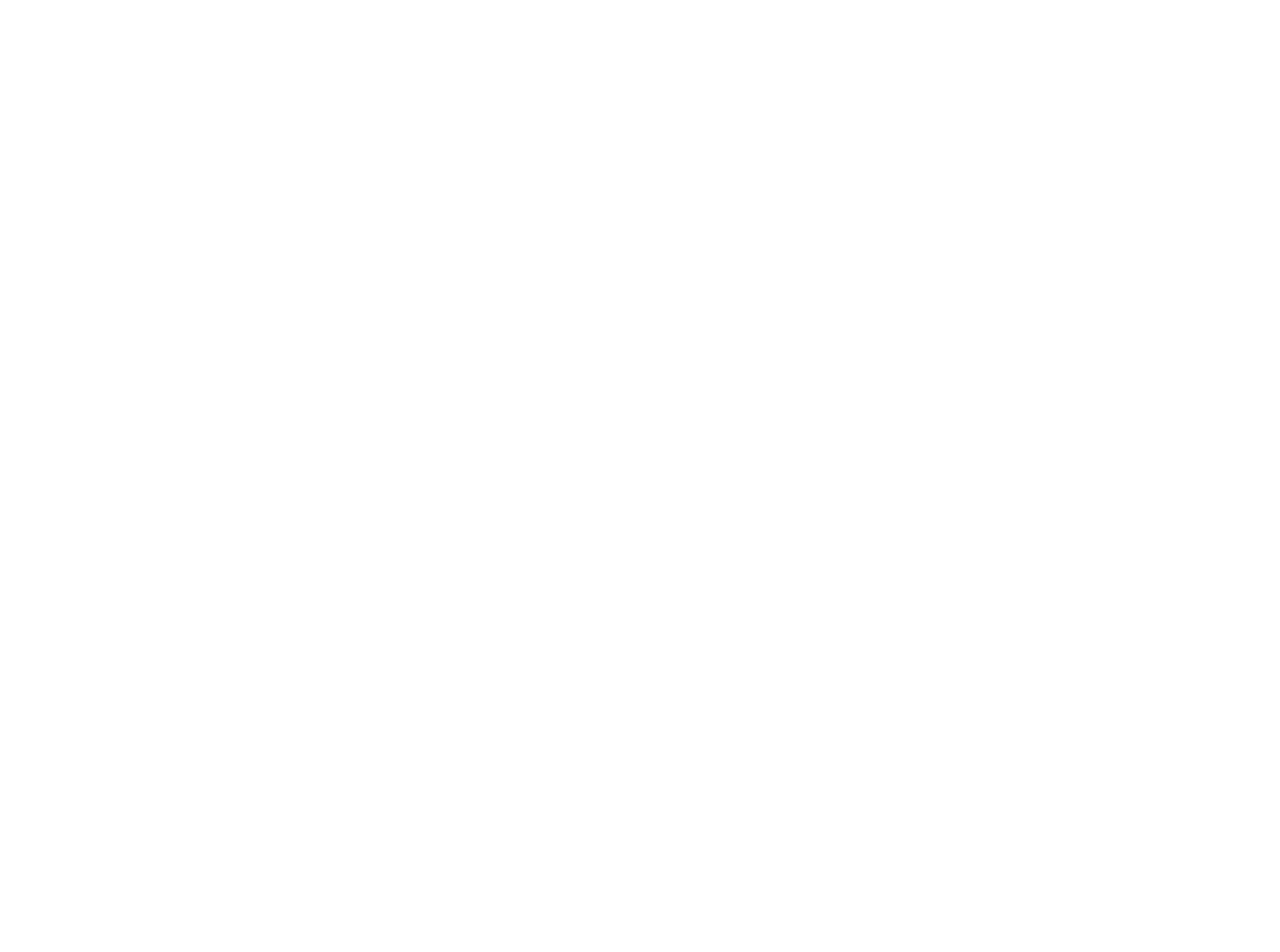
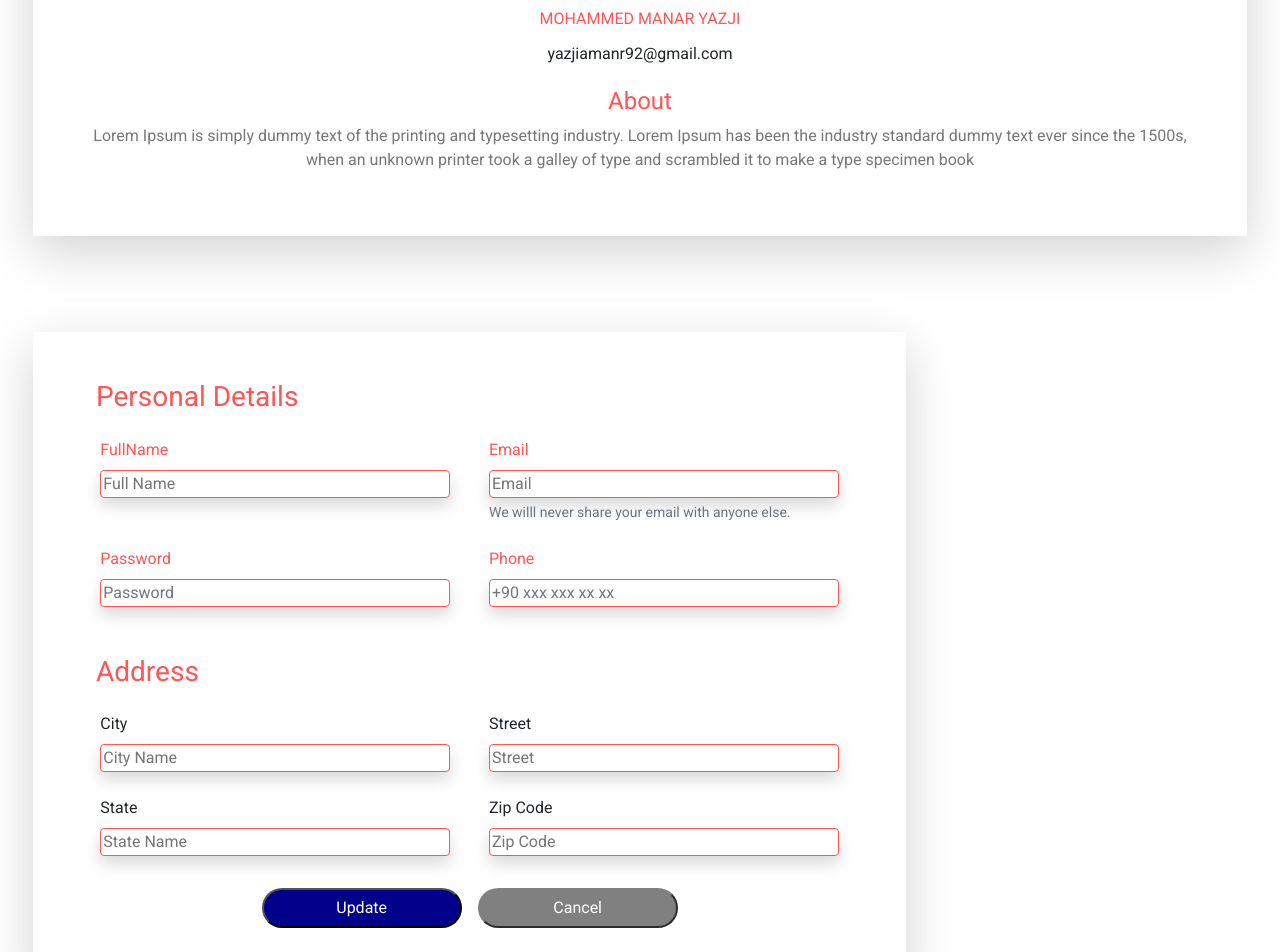
Before and after one commit to ReCoded-Org/capstone-turkey-animal-adoption, a React (Create React App) app: page / in a window 1280 px wide. Shown: the part 600-1552 px from the top of the page. Before the commit the page ends 800 px from the top, so only its background shows below. Built offline with nearby package versions, Linux system fonts and the light colour scheme.

Commit message:
creat presonal details

```diff
--- a/src/App.js
+++ b/src/App.js
@@ -5,6 +5,7 @@ import NavBar from "./components/NavBar/NavBar";
 import "bootstrap/dist/css/bootstrap.min.css";
 import "./App.css";
 import Footer from "./components/Footer/Footer";
+import PersonalDetails from "./components/PersonalDetails/PersonalDetails";
 
 function App() {
   return (
@@ -12,6 +13,7 @@ function App() {
       <Route path="/" component={NavBar} />
       <Route exact path="/" component={Homepage} />
       <Route path="/" component={Footer} />
+      <Route path="/" component={PersonalDetails} />
     </Router>
   );
 }
--- /dev/null
+++ b/src/Components/PersonalDetails/PersonalDetails.js
@@ -0,0 +1,201 @@
+/* eslint-disable jsx-a11y/label-has-associated-control */
+import React from "react";
+import { Container } from "react-bootstrap";
+import Person from "./person.png";
+
+const PersonalDetails = () => {
+  return (
+    <div className="row">
+      <div className="col w-25 p-5 d-flex flex-column align-items-center m-5 shadow-lg ">
+        <img
+          src={Person}
+          alt="userPhoto"
+          width="120"
+          height="120"
+          className="align-items-center mb-4"
+        />
+        <h6
+          className="align-items-center mb-2 text-uppercase"
+          style={{ color: "#FF5555" }}
+        >
+          Mohammed Manar Yazji
+        </h6>
+        <h6 className="align-items-center mb-4 mt-2 font-weight-light">
+          yazjiamanr92@gmail.com
+        </h6>
+        <h4 className="align-items-center mb-2" style={{ color: "#FF5555" }}>
+          About
+        </h4>
+        <p className="text-center" style={{ color: "#777777" }}>
+          Lorem Ipsum is simply dummy text of the printing and typesetting
+          industry. Lorem Ipsum has been the industry standard dummy text ever
+          since the 1500s, when an unknown printer took a galley of type and
+          scrambled it to make a type specimen book
+        </p>
+      </div>
+
+      <form className="col-8 w-75 p-5 d-flex flex-column align-items-center m-5 shadow-lg">
+        <Container>
+          <h3 style={{ color: "#FF5555" }}>Personal Details</h3>
+
+          <div className="row d-flex justify-content-around mt-4 ">
+            <div>
+              <label style={{ color: "#FF5555" }}>FullName</label>
+              <br />
+              <input
+                placeholder="Full Name"
+                type="text"
+                style={{
+                  width: 350,
+                  border: "0.5px solid",
+                  color: "#FF5555",
+                }}
+                className="shadow rounded"
+              />
+            </div>
+
+            <div>
+              <label style={{ color: "#FF5555" }}>Email</label>
+              <br />
+              <input
+                placeholder="Email"
+                type="Email"
+                style={{ width: 350, border: "0.5px solid", color: "#FF5555" }}
+                className="shadow rounded"
+              />
+              <br />
+              <small id="emailHelp" className="form-text text-muted">
+                We willl never share your email with anyone else.
+              </small>
+            </div>
+          </div>
+
+          <div className="row d-flex justify-content-around mt-4">
+            <div className="">
+              <label style={{ color: "#FF5555" }}>Password</label>
+              <br />
+              <input
+                placeholder="Password"
+                type="password"
+                style={{
+                  width: 350,
+                  border: "0.5px solid",
+                  color: "#FF5555",
+                }}
+                className="shadow rounded"
+              />
+            </div>
+
+            <div>
+              <label style={{ color: "#FF5555" }}>Phone</label>
+              <br />
+              <input
+                placeholder="+90 xxx xxx xx xx"
+                type="Number"
+                style={{
+                  width: 350,
+                  border: "0.5px solid",
+                  color: "#FF5555",
+                }}
+                className="shadow rounded"
+              />
+            </div>
+          </div>
+
+          <div className="mt-5">
+            <h3 style={{ color: "#FF5555" }}>Address</h3>
+            <div className="row d-flex justify-content-around mt-4 ">
+              <div>
+                <label>City</label>
+                <br />
+                <input
+                  placeholder="City Name"
+                  type="text"
+                  style={{
+                    width: 350,
+                    border: "0.5px solid",
+                    color: "#FF5555",
+                  }}
+                  className="shadow rounded"
+                />
+              </div>
+              <div>
+                <label>Street</label>
+                <br />
+                <input
+                  placeholder="Street"
+                  type="text"
+                  style={{
+                    width: 350,
+                    border: "0.5px solid",
+                    color: "#FF5555",
+                  }}
+                  className="shadow rounded"
+                />
+              </div>
+            </div>
+            <div className="row d-flex justify-content-around mt-4 ">
+              <div>
+                <label>State</label>
+                <br />
+                <input
+                  placeholder="State Name"
+                  type="text"
+                  style={{
+                    width: 350,
+                    border: "0.5px solid",
+                    color: "#FF5555",
+                  }}
+                  className="shadow rounded"
+                />
+              </div>
+              <div>
+                <label>Zip Code</label>
+                <br />
+                <input
+                  placeholder="Zip Code"
+                  type="text"
+                  style={{
+                    width: 350,
+                    border: "0.5px solid",
+                    color: "#FF5555",
+                  }}
+                  className="shadow rounded"
+                />
+              </div>
+            </div>
+            <div className="row d-flex mt-4 justify-content-center">
+              <input
+                className="m-2 "
+                type="submit"
+                value="Update"
+                style={{
+                  background: "#00008B",
+                  color: "white",
+                  width: 200,
+                  height: 40,
+                  borderRadius: "40px",
+                }}
+              />
+              <input
+                className="m-2 "
+                type="submit"
+                value="Cancel"
+                style={{
+                  background: "gray",
+                  color: "white",
+                  width: 200,
+                  height: 40,
+                  borderRadius: "40px",
+                  borderColor: "gray",
+                }}
+              />
+            </div>
+          </div>
+        </Container>
+      </form>
+    </div>
+  );
+};
+
+export default PersonalDetails;
```
Also changed, not shown: src/Components/PersonalDetails/person.png (added).
